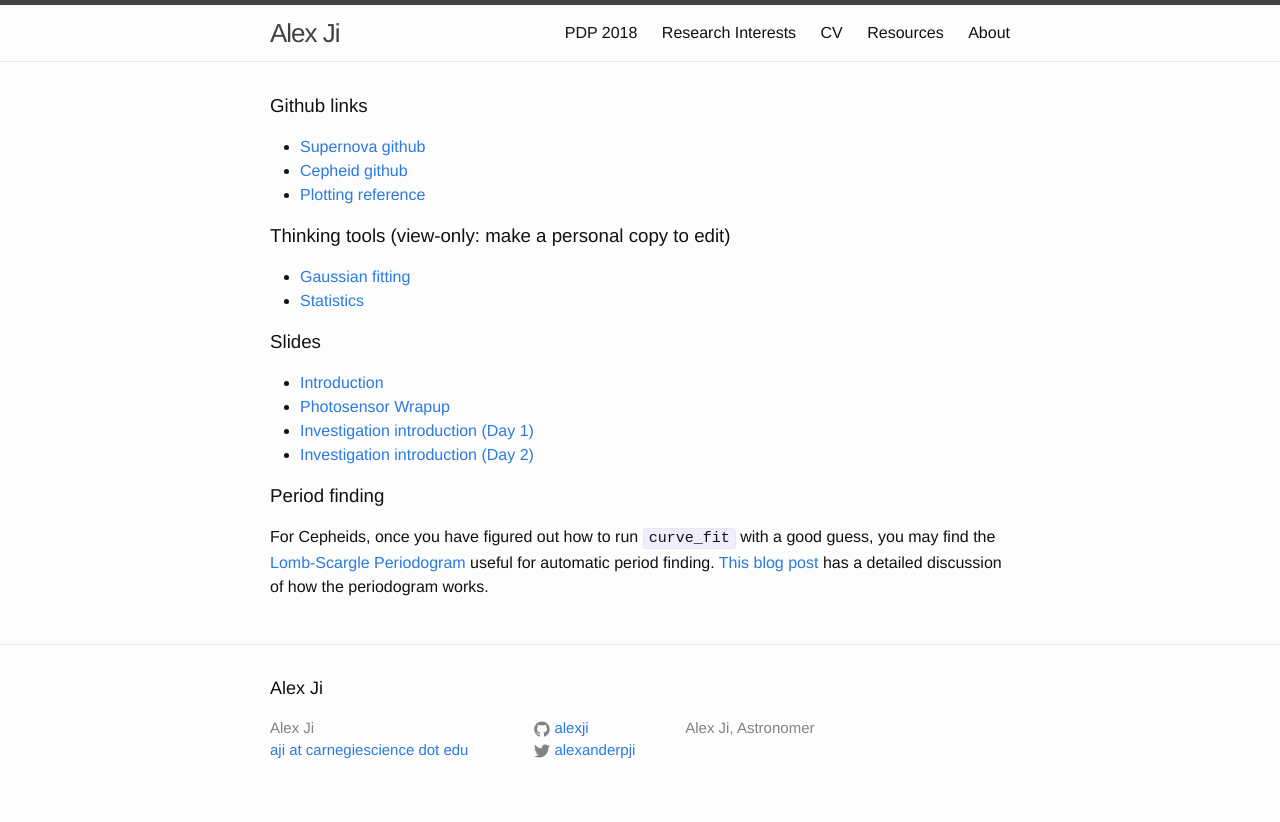
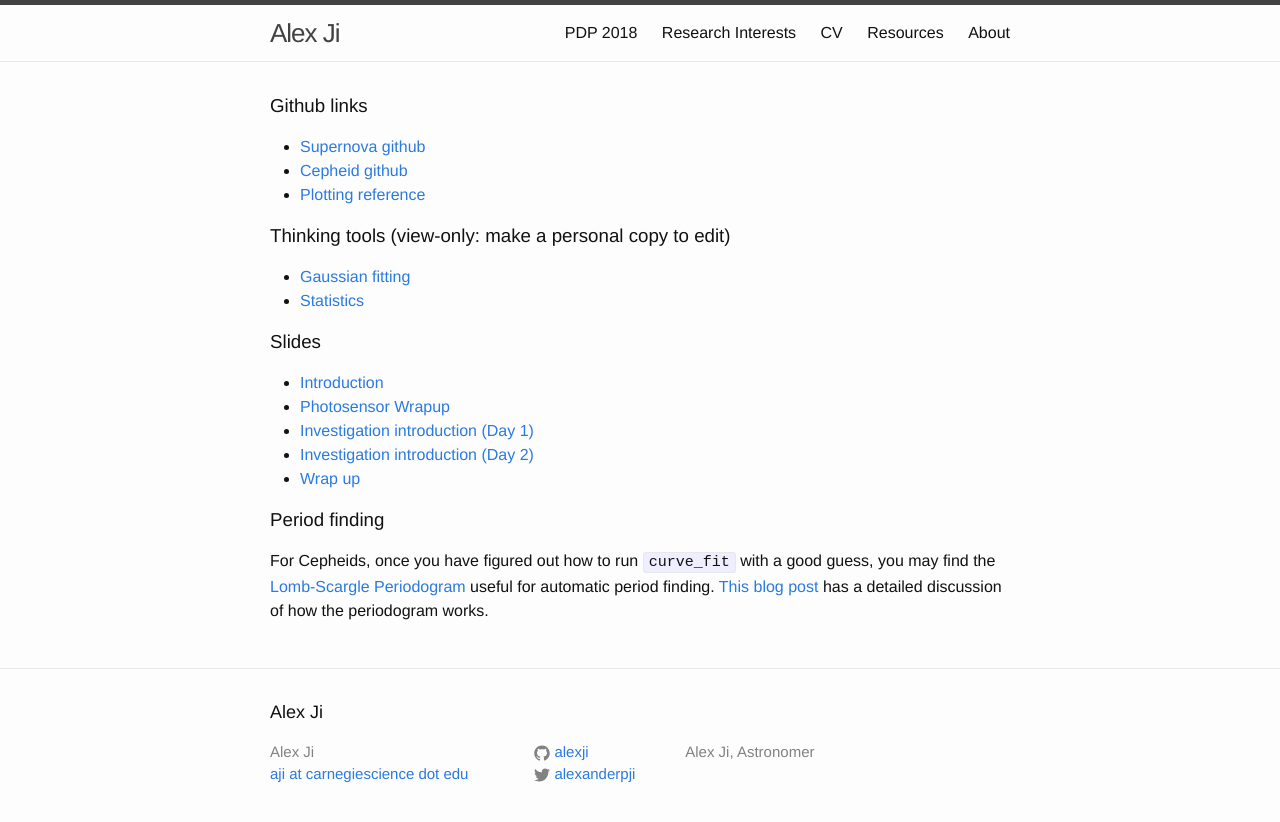
Before and after one commit to alexji/alexji.github.io, a Jekyll site: the page built from pdp2018.md, in a window 1280 px wide. Shown: the top 822 px of the page. Built offline with Jekyll 4.4.1, drawn with Linux system fonts in a browser that asks for light colours.

Commit message:
Added last link

```diff
--- a/pdp2018.md
+++ b/pdp2018.md
@@ -23,6 +23,7 @@ permalink: /PDP2018/
 * [Photosensor Wrapup](https://docs.google.com/presentation/d/12cuJJH-HJZTpz5I-J5G9UOAyKl7pxfvj-u-uFnAyn50/edit?usp=sharing)
 * [Investigation introduction (Day 1)](https://docs.google.com/presentation/d/1xi6F_1XCQHXyBgD6o_w8oTShywxcFizOyf5scP8rrUo/edit?usp=sharing)
 * [Investigation introduction (Day 2)](https://docs.google.com/presentation/d/1XvKm3T-edN6IBwMVrZLqWpEGPS8jfL7MsL0zM-OlxZU/edit?usp=sharing)
+* [Wrap up](https://docs.google.com/presentation/d/1MBSQi1YE5Onerhfc_uLIwxCCfGCYIFwRXkjhqfDfDoU/edit?usp=sharing)
 
 ### Period finding
 For Cepheids, once you have figured out how to run `curve_fit` with a good guess, you may find the [Lomb-Scargle Periodogram](http://docs.astropy.org/en/stable/stats/lombscargle.html) useful for automatic period finding. [This blog post](https://jakevdp.github.io/blog/2017/03/30/practical-lomb-scargle/) has a detailed discussion of how the periodogram works.
```
